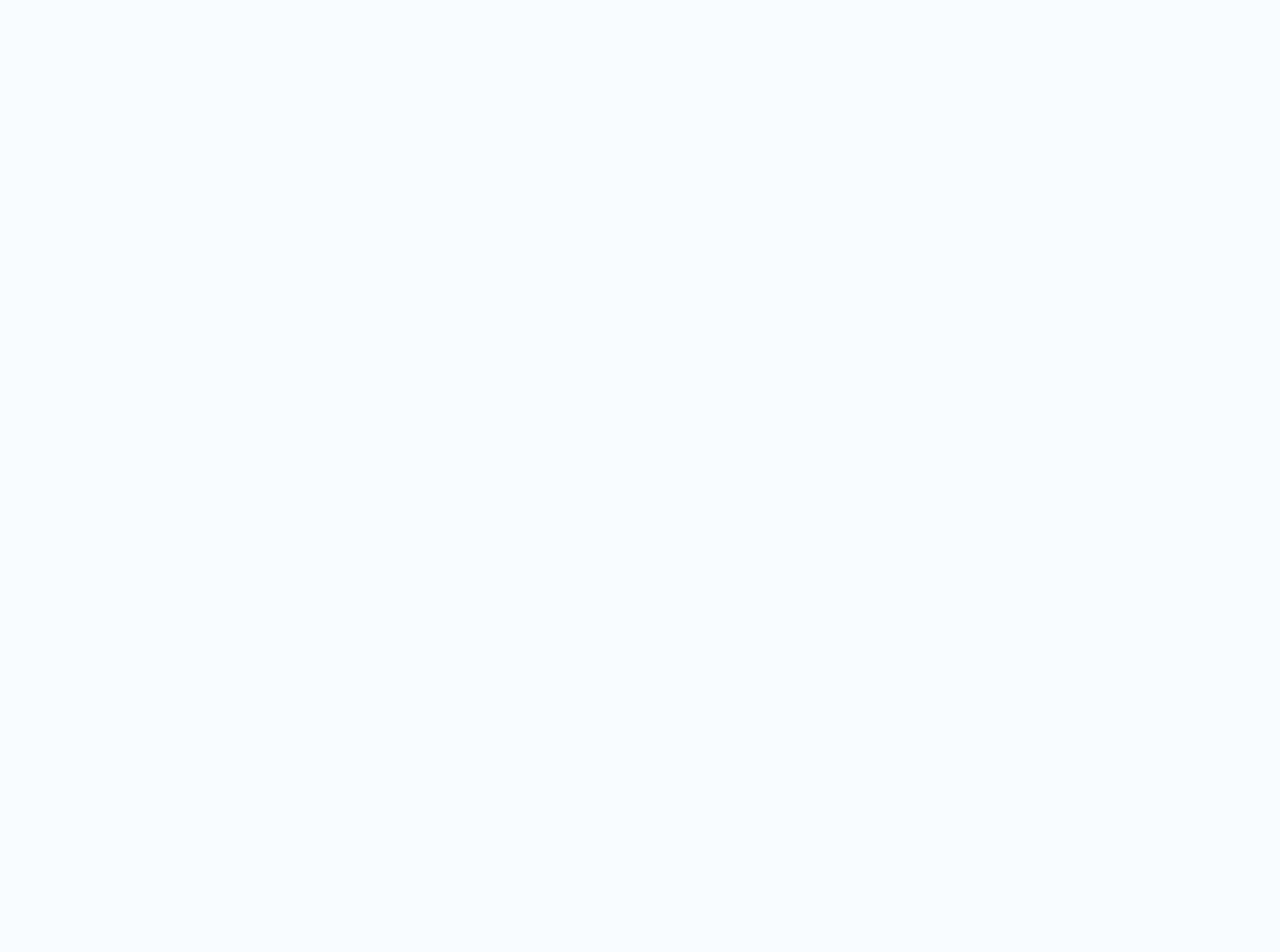
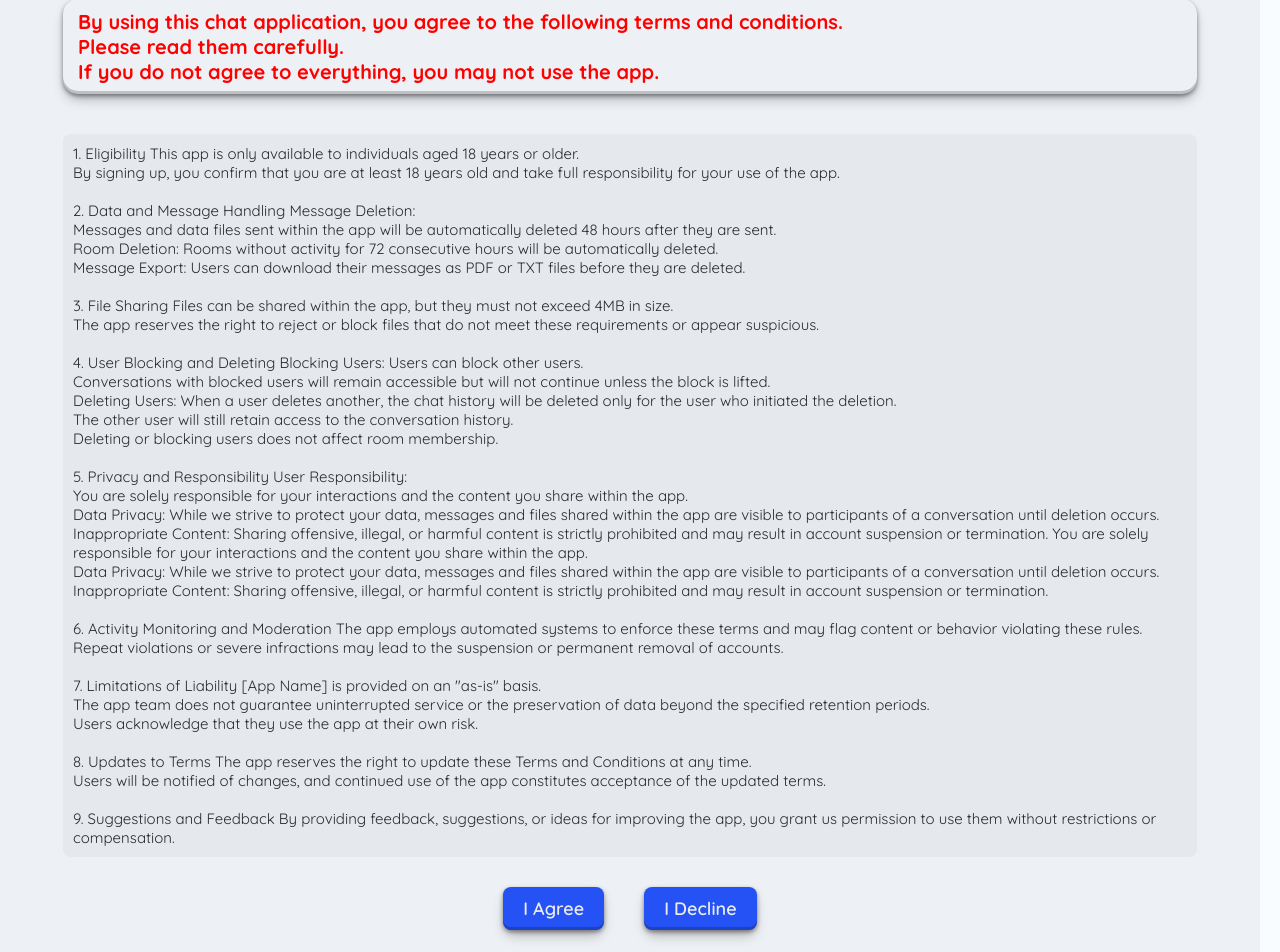
Before and after one commit to Artem-Brui/CodeSquareChat, a React (Vite) app in the folder frontend/: page / in a window 1280 px wide. Shown: the part 1023-1975 px from the top of the page. Before the commit the page ends 889 px from the top, so only its background shows below. Built offline with nearby package versions, Linux system fonts and the light colour scheme; a web font is replaced by a local one.

Commit message:
Terms and Conditions page

```diff
--- a/frontend/src/App.tsx
+++ b/frontend/src/App.tsx
@@ -1,9 +1,12 @@
 import FAQPage from "./components/log-in/faq/FAQPage";
+import TermsAndConditions from "./components/log-in/term-conditions/TermsAndConditions";
+// import React, { Component } from "react";
 
 function App() {
   return (
     <div>
       <FAQPage />
+      <TermsAndConditions />
     </div>
   );
 }
--- /dev/null
+++ b/frontend/src/components/log-in/term-conditions/TermsAndConditions.tsx
@@ -0,0 +1,128 @@
+import React, { Component } from "react";
+import "@/assets/main.css";
+
+class TermsAndConditions extends Component {
+  render() {
+    return (
+      <div className="container terms-conditions-container">
+        <div className="h1-title terms-conditions-title">
+          <h1>General Terms and Conditions</h1>
+        </div>
+        <div className="conditions-paragraph">
+          <div className="attention-condition">
+            <p>
+              By using this chat application, you agree to the following terms
+              and conditions. <br />
+              Please read them carefully. <br />
+              If you do not agree to everything, you may not use the app.
+            </p>
+          </div>
+          <div className="conditions-sections">
+            <p>
+              <span className="section">
+                1. Eligibility This app is only available to individuals aged 18
+                years or older. <br />
+                By signing up, you confirm that you are at least 18 years old
+                and take full responsibility for your use of the app.
+              </span>
+              <br />
+              <br />
+              <span className="section">
+                2. Data and Message Handling Message Deletion: <br />
+                Messages and data files sent within the app will be
+                automatically deleted 48 hours after they are sent. <br />
+                Room Deletion: Rooms without activity for 72 consecutive hours
+                will be automatically deleted. <br />
+                Message Export: Users can download their messages as PDF or TXT
+                files before they are deleted.
+              </span>
+              <br />
+              <br />
+              <span className="section">
+                3. File Sharing Files can be shared within the app, but they
+                must not exceed 4MB in size. <br />
+                The app reserves the right to reject or block files that do not
+                meet these requirements or appear suspicious.
+              </span>
+              <br />
+              <br />
+              <span className="section">
+                4. User Blocking and Deleting Blocking Users: Users can block
+                other users. <br />
+                Conversations with blocked users will remain accessible but will
+                not continue unless the block is lifted. <br />
+                Deleting Users: When a user deletes another, the chat history
+                will be deleted only for the user who initiated the deletion.{" "}
+                <br />
+                The other user will still retain access to the conversation
+                history.
+                <br />
+                Deleting or blocking users does not affect room membership.
+              </span>
+              <br />
+              <br />
+              <span className="section">
+                5. Privacy and Responsibility User Responsibility: <br />
+                You are solely responsible for your interactions and the content
+                you share within the app. <br />
+                Data Privacy: While we strive to protect your data, messages and
+                files shared within the app are visible to participants of a
+                conversation until deletion occurs. <br />
+                Inappropriate Content: Sharing offensive, illegal, or harmful
+                content is strictly prohibited and may result in account
+                suspension or termination. You are solely responsible for your
+                interactions and the content you share within the app. <br />
+                Data Privacy: While we strive to protect your data, messages and
+                files shared within the app are visible to participants of a
+                conversation until deletion occurs. <br />
+                Inappropriate Content: Sharing offensive, illegal, or harmful
+                content is strictly prohibited and may result in account
+                suspension or termination.
+              </span>
+              <br />
+              <br />
+              <span className="section">
+                6. Activity Monitoring and Moderation The app employs automated
+                systems to enforce these terms and may flag content or behavior
+                violating these rules. <br />
+                Repeat violations or severe infractions may lead to the
+                suspension or permanent removal of accounts.
+              </span>
+              <br />
+              <br />
+              <span className="section">
+                7. Limitations of Liability [App Name] is provided on an "as-is"
+                basis. <br />
+                The app team does not guarantee uninterrupted service or the
+                preservation of data beyond the specified retention periods.
+                <br />
+                Users acknowledge that they use the app at their own risk.
+              </span>
+              <br />
+              <br />
+              <span className="section">
+                8. Updates to Terms The app reserves the right to update these
+                Terms and Conditions at any time. <br />
+                Users will be notified of changes, and continued use of the app
+                constitutes acceptance of the updated terms.
+              </span>
+              <br />
+              <br />
+              <span className="section">
+                9. Suggestions and Feedback By providing feedback, suggestions,
+                or ideas for improving the app, you grant us permission to use
+                them without restrictions or compensation.
+              </span>
+            </p>
+          </div>
+          <div className="confirmation-buttons">
+            <button>I Agree</button>
+            <button>I Decline</button>
+          </div>
+        </div>
+      </div>
+    );
+  }
+}
+
+export default TermsAndConditions;
```
Also changed, not shown: frontend/src/components/log-in/term-conditions/terms-conditions.tsx (deleted).
